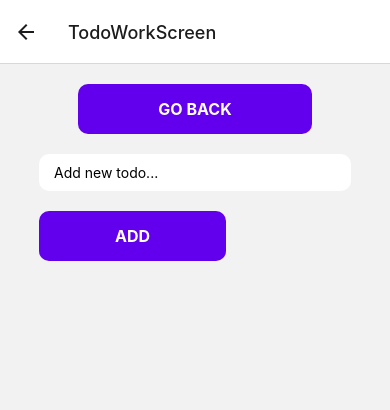
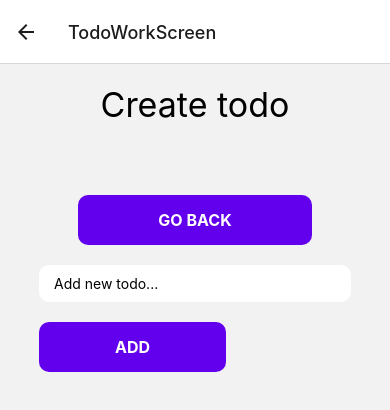
Before and after one commit to RustyTaz/todo-react-native-firebase, a React Native app: screen /TodoWorkScreen in a window 390 px wide. Shown: the top 410 px of the page. Built offline with nearby package versions, Linux system fonts and the light colour scheme; no server answers.

Commit message:
crud done

```diff
--- a/screens/HomeScreen.js
+++ b/screens/HomeScreen.js
@@ -4,15 +4,12 @@ import React from "react";
 import { StyleSheet, Text, TouchableOpacity, View } from "react-native";
 import { getAuth, signOut } from "firebase/auth";
 import app from "../firebase";
-import { getFirestore } from "firebase/firestore";
-import { getDatabase, set, ref, get, child, remove } from "firebase/database";
+import { getDatabase, ref, get, child, remove } from "firebase/database";
 import { MaterialIcons } from "@expo/vector-icons";
 
 const database = ref(getDatabase());
 const auth = getAuth(app);
 const db = getDatabase(app);
-
-// getCities();
 
 const HomeScreen = () => {
 	const [todo, setTodo] = useState(""); // todo
@@ -20,13 +17,11 @@ const HomeScreen = () => {
 	const navigation = useNavigation();
 	const userId = auth.currentUser.uid;
 
-	// const todoRef = collection(db, "Tasks");
-	//console.log(todoRef);
-
 	useEffect(() => {
 		const userId = auth.currentUser.uid;
 		let array = [];
-		get(child(database, `Tasks/${userId}`)).then((snapshot) => {
+		get(child(database, `Tasks/${userId}`))
+			.then((snapshot) => {
 				if (snapshot.exists()) {
 					array = snapshot.val();
 					setTodos(snapshot.val());
@@ -34,6 +29,9 @@ const HomeScreen = () => {
 				} else {
 					console.log("No data available");
 				}
+			})
+			.catch((error) => {
+				console.error("Error fetching todos:", error);
 			});
 	}, []);
 
@@ -55,8 +53,12 @@ const HomeScreen = () => {
 			});
 	};
 
-	const handleEditTodo = (index) => {
-		// Handle edit logic here
+	const handleEditTodo = (todoId) => {
+		navigation.navigate("TodoWorkScreen", {
+			editMode: true,
+			todoId: todoId,
+			todoValue: todos[todoId],
+		});
 	};
 
 	const handleDeleteTodo = (todoId) => {
@@ -75,7 +77,7 @@ const HomeScreen = () => {
 		<View style={styles.container}>
 			<View style={styles.buttonContainer}>
 				<TouchableOpacity
-					onPress={() => navigation.replace("TodoWorkScreen")}
+					onPress={() => navigation.navigate("TodoWorkScreen")}
 					style={styles.button}
 				>
 					<Text style={styles.buttonText}>Add todo</Text>
@@ -116,8 +118,6 @@ export default HomeScreen;
 
 const styles = StyleSheet.create({
 	container: {
-		// flex: 1,
-		// alignItems: "center",
 		padding: 16,
 		backgroundColor: "#FFF",
 		borderRadius: 8,
@@ -127,22 +127,14 @@ const styles = StyleSheet.create({
 	buttonContainer: {
 		flexDirection: "row",
 		justifyContent: "space-between",
-		// justifyContent: "space-around",
 		alignItems: "center",
 		marginBottom: 50,
 	},
 	button: {
-		// backgroundColor: "#0782F9",
-		// width: "60%",
-		// padding: 15,
-		// borderRadius: 10,
-		// alignItems: "center",
-		// marginTop: 40,
 		padding: 8,
 		backgroundColor: "#663399",
 		borderRadius: 4,
 	},
-
 	buttonText: {
 		color: "white",
 		fontWeight: "700",
--- a/screens/TodoWorkScreen.js
+++ b/screens/TodoWorkScreen.js
@@ -1,3 +1,4 @@
+import React, { useState, useEffect } from "react";
 import {
 	StyleSheet,
 	Text,
@@ -5,11 +6,10 @@ import {
 	TextInput,
 	TouchableOpacity,
 } from "react-native";
-import React, { useState } from "react";
 import { getAuth, signOut } from "firebase/auth";
 import app from "../firebase";
 import { getDatabase, set, ref, get, child, update } from "firebase/database";
-import { useNavigation } from "@react-navigation/core";
+import { useNavigation, useRoute } from "@react-navigation/core";
 
 const database = ref(getDatabase());
 const auth = getAuth(app);
@@ -17,8 +17,17 @@ const auth = getAuth(app);
 const TodoWorkScreen = () => {
 	const [todo, setTodo] = useState("");
 	const navigation = useNavigation();
+	const route = useRoute();
+	const { editMode } = route.params || false;
+	const { todoId, todoValue } = route.params || {};
 
-	function addTodo(todo) {
+	useEffect(() => {
+		if (editMode && todoValue) {
+			setTodo(todoValue);
+		}
+	}, [editMode, todoValue]);
+
+	function addTodo() {
 		const db = getDatabase();
 		const userId = auth.currentUser.uid;
 		const date = new Date().getTime();
@@ -28,8 +37,27 @@ const TodoWorkScreen = () => {
 		setTodo("");
 	}
 
+	function editTodo() {
+		const db = getDatabase();
+		const userId = auth.currentUser.uid;
+		const todoRef = ref(db, `Tasks/${userId}/${todoId}`);
+		set(todoRef, todo)
+			.then(() => {
+				console.log("Todo updated successfully.");
+				//navigation.goBack();
+			})
+			.catch((error) => {
+				console.error("Error updating todo:", error);
+			});
+	}
+
 	return (
 		<View style={styles.container}>
+			<View>
+				<Text style={styles.mainText}>
+					{editMode ? "Edit todo" : "Create todo"}
+				</Text>
+			</View>
 			<TouchableOpacity
 				style={styles.button}
 				onPress={() => navigation.replace("HomeScreen")}
@@ -40,13 +68,16 @@ const TodoWorkScreen = () => {
 				<TextInput
 					placeholder="Add new todo..."
 					style={styles.input}
+					value={todo}
 					onChangeText={(text) => setTodo(text)}
 				/>
 				<TouchableOpacity
 					style={styles.button}
-					onPress={() => addTodo(todo)}
+					onPress={editMode ? editTodo : addTodo}
 				>
-					<Text style={styles.buttonText}>ADD</Text>
+					<Text style={styles.buttonText}>
+						{editMode ? "SAVE" : "ADD"}
+					</Text>
 				</TouchableOpacity>
 			</View>
 		</View>
@@ -59,6 +90,11 @@ const styles = StyleSheet.create({
 	container: {
 		alignItems: "center",
 	},
+	mainText: {
+		fontSize: 34,
+		marginTop: 20,
+		marginBottom: 50,
+	},
 	inputContainer: {
 		width: "80%",
 	},
@@ -69,7 +105,6 @@ const styles = StyleSheet.create({
 		borderRadius: 10,
 		marginTop: 20,
 	},
-
 	button: {
 		backgroundColor: "#6200ED",
 		width: "60%",
```
Lines whose indentation alone changed are shown as unchanged.
